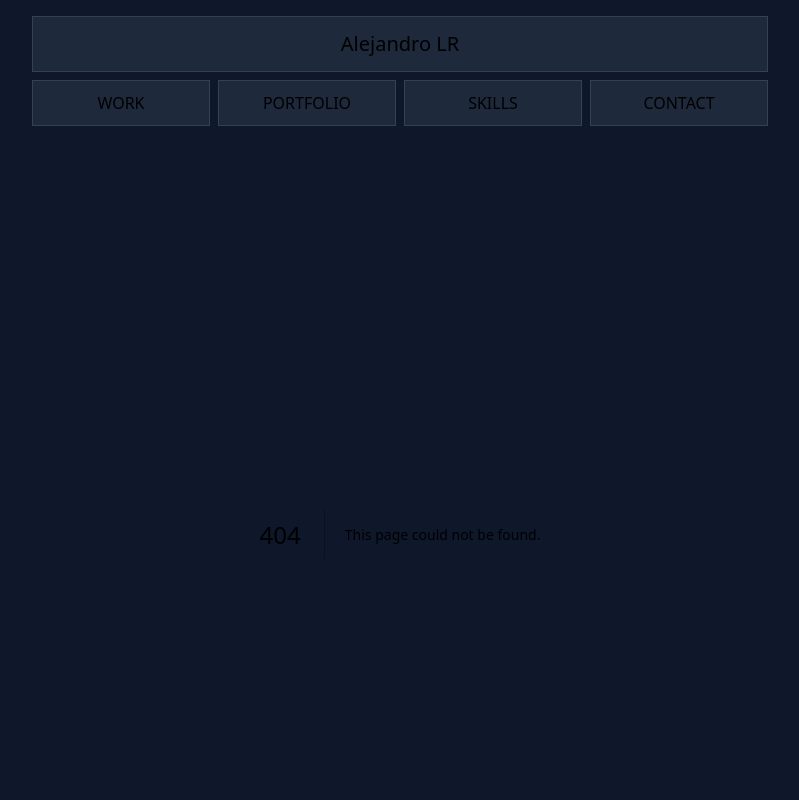
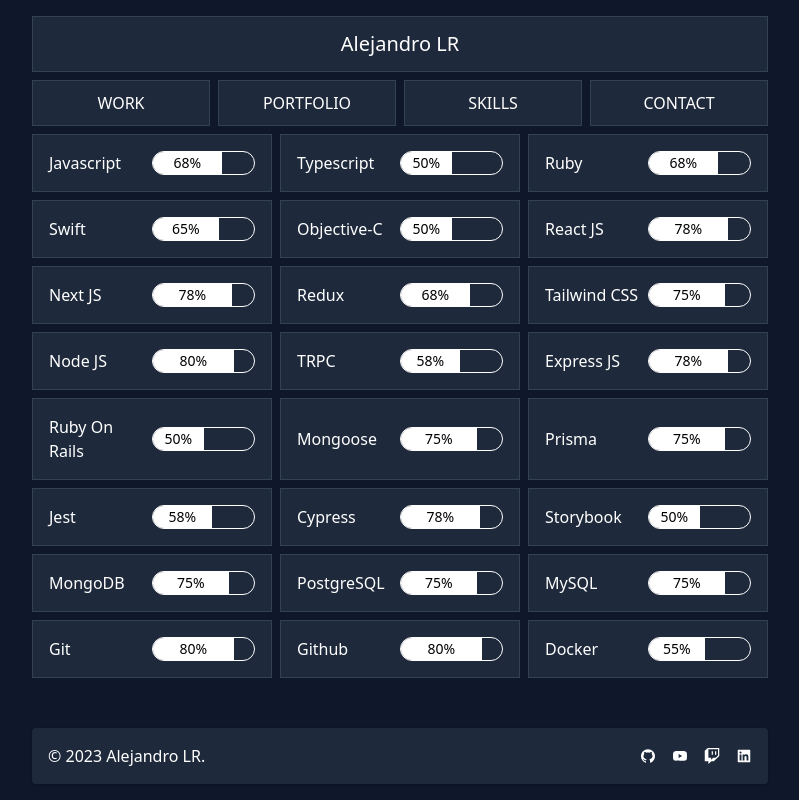
Before and after one commit to Alejandro1709/alejandrolarosa, a Next.js app: page /skills in a window 1280 px wide. Before the commit this address had no page. Shown: the top 800 px of the page, without its empty margins (240-1039 px from the left). Built offline with nearby package versions, Linux system fonts and the light colour scheme.

Commit message:
Add: Routing

```diff
--- /dev/null
+++ b/src/app/contact/page.tsx
@@ -0,0 +1,7 @@
+import Contact from "@/components/Contact"
+
+function ContactPage() {
+  return <Contact />
+}
+
+export default ContactPage
--- a/src/app/page.tsx
+++ b/src/app/page.tsx
@@ -1,10 +1,5 @@
-import Container from '@/components/layout/Container';
-import Section from '@/components/layout/Section';
+import Grid from '@/components/Grid';
 
 export default function Home() {
-  return (
-    <Section>
-      <Container />
-    </Section>
-  );
+  return <Grid />
 }
--- /dev/null
+++ b/src/app/portfolio/page.tsx
@@ -0,0 +1,7 @@
+import Grid from '@/components/Grid'
+
+function PortfolioPage() {
+  return <Grid />
+}
+
+export default PortfolioPage
--- /dev/null
+++ b/src/app/skills/page.tsx
@@ -0,0 +1,7 @@
+import Skills from "@/components/Skills"
+
+function SkillsPage() {
+  return <Skills />
+}
+
+export default SkillsPage
--- a/src/components/Grid.tsx
+++ b/src/components/Grid.tsx
@@ -1,6 +1,6 @@
 function Grid() {
   return (
-    <ul className='grid grid-cols-1 gap-3 p-3 md:grid-cols-2 xl:grid-cols-3'>
+    <ul className='grid grid-cols-1 gap-2 md:grid-cols-2 xl:grid-cols-3'>
       <li className='h-[133px] rounded-md border border-slate-700 bg-slate-800'>
         Hello
       </li>
--- a/src/components/Skills.tsx
+++ b/src/components/Skills.tsx
@@ -2,7 +2,7 @@
 
 function Skills() {
   return (
-    <ul className='grid grid-cols-1 gap-2 p-3 md:grid-cols-2 lg:grid-cols-3 xl:grid-cols-3'>
+    <ul className='grid grid-cols-1 gap-2 md:grid-cols-2 lg:grid-cols-3 xl:grid-cols-3'>
       <Skill language='Javascript' level={68} />
       <Skill language='Typescript' level={50} />
       <Skill language='Ruby' level={68} />
--- a/src/components/layout/Container.tsx
+++ b/src/components/layout/Container.tsx
@@ -1,22 +1,9 @@
 'use client';
 
-import { useTabStore } from '@/stores/tabStore';
-import Contact from '../Contact';
 import Grid from '../Grid';
-import Skills from '../Skills';
 
 function Container() {
-  const currentTab = useTabStore((state) => state.currentTab);
-
-  return currentTab === 1 ? (
-    <Grid />
-  ) : currentTab === 2 ? (
-    <Grid />
-  ) : currentTab === 3 ? (
-    <Skills />
-  ) : currentTab === 4 ? (
-    <Contact />
-  ) : null;
+  return <Grid />
 }
 
 export default Container;
--- a/src/components/navigation/Tab.tsx
+++ b/src/components/navigation/Tab.tsx
@@ -1,35 +1,21 @@
-import { useTabStore } from '@/stores/tabStore';
+import Link from 'next/link';
 import type ITab from '@/types/tab';
-import React from 'react';
 
 type NavLinkProps = {
   tab: ITab;
   active: ITab;
-  onClick: React.Dispatch<React.SetStateAction<ITab>>;
 };
 
-function Tab({ tab, active, onClick }: NavLinkProps) {
-  const setCurrentTab = useTabStore((state) => state.setCurrentTab);
-
-  const handleClick = (tab: ITab) => {
-    if (tab.active) return;
-
-    onClick({ ...tab, active: !tab.active });
-
-    setCurrentTab(tab.id);
-  };
-
+function Tab({ tab, active }: NavLinkProps) {
   return (
-    <li
-      className={`text-md flex-1 cursor-pointer border ${
-        active.active && active.name === tab.name
-          ? 'hover:border-white'
-          : 'border-slate-700'
-      } bg-slate-800 p-2.5 text-center hover:border-white`}
-      onClick={() => handleClick(tab)}
-    >
-      {tab.label.toUpperCase()}
-    </li>
+    <Link href={tab.href} className={`text-md flex-1 cursor-pointer border ${active.active && active.name === tab.name
+      ? 'hover:border-white'
+      : 'border-slate-700'
+      } bg-slate-800 p-2.5 text-center hover:border-white`}>
+      <li>
+        {tab.label.toUpperCase()}
+      </li>
+    </Link>
   );
 }
 
--- a/src/components/navigation/Tabs.tsx
+++ b/src/components/navigation/Tabs.tsx
@@ -3,8 +3,8 @@
 import { useState } from 'react';
 import tabs from '@/data/tabs';
 import { useTabStore } from '@/stores/tabStore';
+import NavLink from './Tab';
 import type ITab from '@/types/tab';
-import NavLink from './Tab';
 
 function Tabs() {
   const currentTab = useTabStore((state) => state.currentTab);
@@ -12,13 +12,12 @@
   const [activeTab, setActiveTab] = useState<ITab>(tabs[currentTab - 1]);
 
   return (
-    <ul className='flex w-full flex-row justify-center gap-2 transition-all duration-200'>
+    <ul className='flex w-full flex-row justify-center items-start gap-2 transition-all duration-200'>
       {tabs.map((tab) => (
         <NavLink
           key={tab.name}
           tab={tab}
           active={activeTab}
-          onClick={setActiveTab}
         />
       ))}
     </ul>
```
